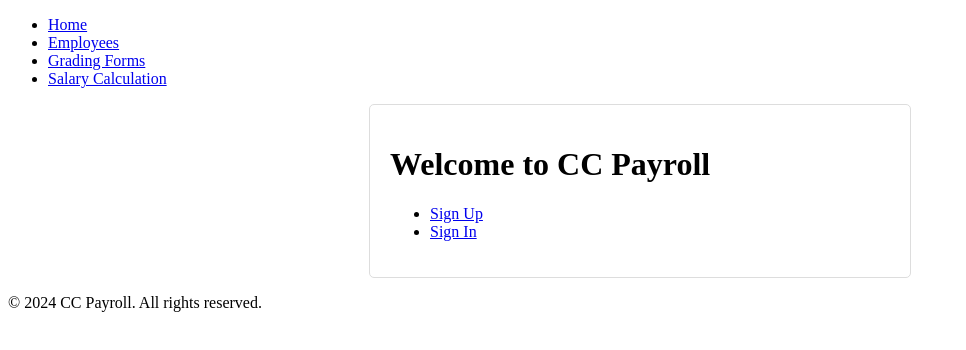
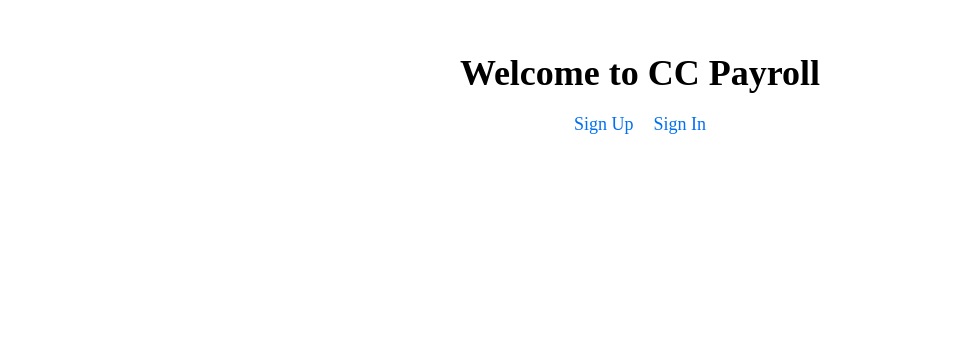
Before and after one commit to chunce-bedus/cc-payroll, a Next.js app in the folder frontend/: page / in a window 1280 px wide. Shown: the top 350 px of the page, without its empty margins (0-966 px from the left). Built offline with nearby package versions, Linux system fonts and the light colour scheme.

Commit message:
Updated project directory to C:\cc-payroll and verified setup

```diff
--- a/frontend/pages/index.js
+++ b/frontend/pages/index.js
@@ -1,15 +1,10 @@
-// frontend/pages/index.js
-
 import React from 'react';
 import Link from 'next/link';
-import Header from '../components/Header';
-import Footer from '../components/Footer';
-import '../styles/forms.css';
+import '../styles/index.css';
 
 const HomePage = () => {
   return (
     <div>
-      <Header />
       <div className="container">
         <h1>Welcome to CC Payroll</h1>
         <nav>
@@ -23,7 +18,6 @@ const HomePage = () => {
           </ul>
         </nav>
       </div>
-      <Footer />
     </div>
   );
 };
--- /dev/null
+++ b/frontend/styles/index.css
@@ -0,0 +1,31 @@
+.container {
+  max-width: 1200px;
+  margin: 0 auto;
+  padding: 20px;
+  text-align: center;
+}
+
+h1 {
+  font-size: 36px;
+  margin-bottom: 20px;
+}
+
+nav ul {
+  list-style: none;
+  padding: 0;
+}
+
+nav ul li {
+  display: inline;
+  margin: 0 10px;
+}
+
+nav ul li a {
+  text-decoration: none;
+  color: #0070f3;
+  font-size: 18px;
+}
+
+nav ul li a:hover {
+  text-decoration: underline;
+}
```
